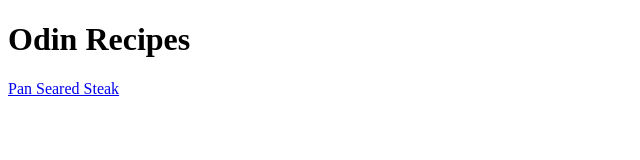
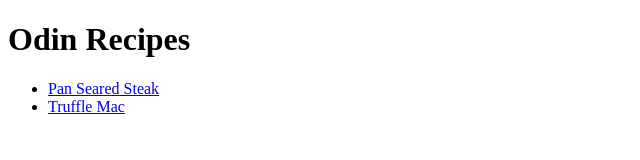
Before and after one commit to jgiles98/odin-recipes, a plain HTML site: page index.html in a window 1280 px wide. Shown: the whole page, without its empty margins (0-640 px from the left). Drawn offline with Linux system fonts and the light colour scheme.

Commit message:
Added unordered list for recipes in index.html

```diff
--- a/index.html
+++ b/index.html
@@ -6,8 +6,11 @@
     </head>
     <body>
         <h1>Odin Recipes</h1>
-       <a href="recipes/steak.html">Pan Seared Steak</a>
+        <ul>
+       <li><a href="recipes/steak.html">Pan Seared Steak</a></li>
+       <li><a href="recipes/truffle-mac.html">Truffle Mac</a></li>
 
+        </ul>
 
 
     </body>
```
Also changed, not shown: images/truffle-mac.jpg (added).
